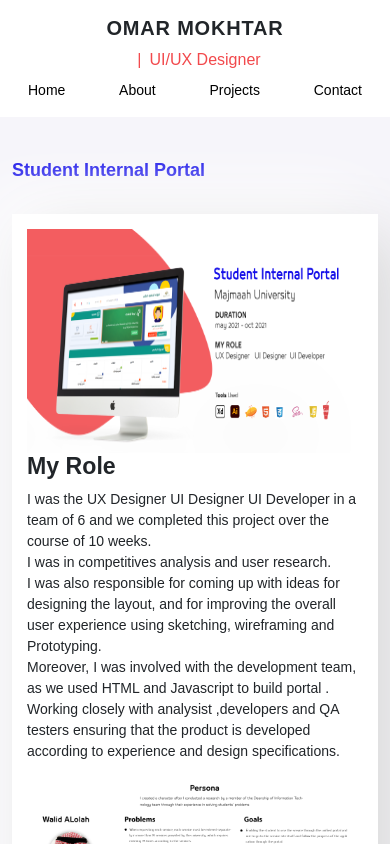
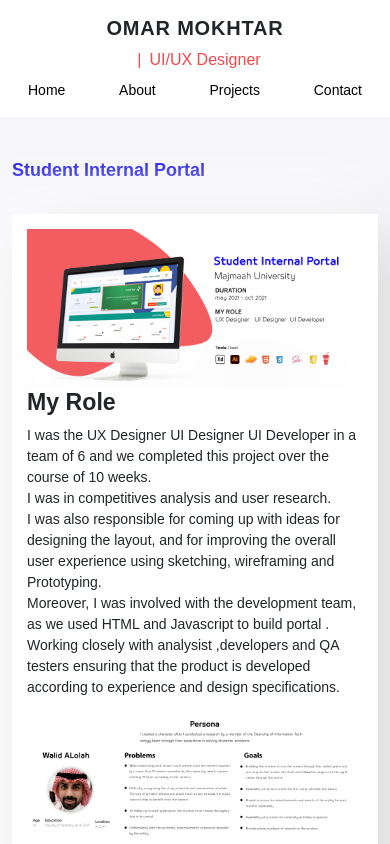
Before and after one commit to omarmok/my-react-webSite, a Next.js app: page /CaseStudy in a window 390 px wide. Shown: the top 844 px of the page. Built offline with nearby package versions, Linux system fonts and the light colour scheme; no server answers.

Commit message:
layout="responsive"

```diff
--- a/pages/CaseStudy.js
+++ b/pages/CaseStudy.js
@@ -26,7 +26,7 @@ const CaseStudy = () => {
               Student Internal Portal
             </div>
           <div className="casestudyContainer" data-aos="fade-up" data-aos-duration="2000">
-          <Image  alt="MyImage"  src={case1}  width={300} height={200} layout="responsive" />
+          <Image  alt="MyImage"  src={case1}  layout="responsive" />
           {/* <Image  alt="MyImage"  src="../public/images/case1.png" width={900} height={450} layout='responsive' objectFit='contain' /> */}
 
 
```
